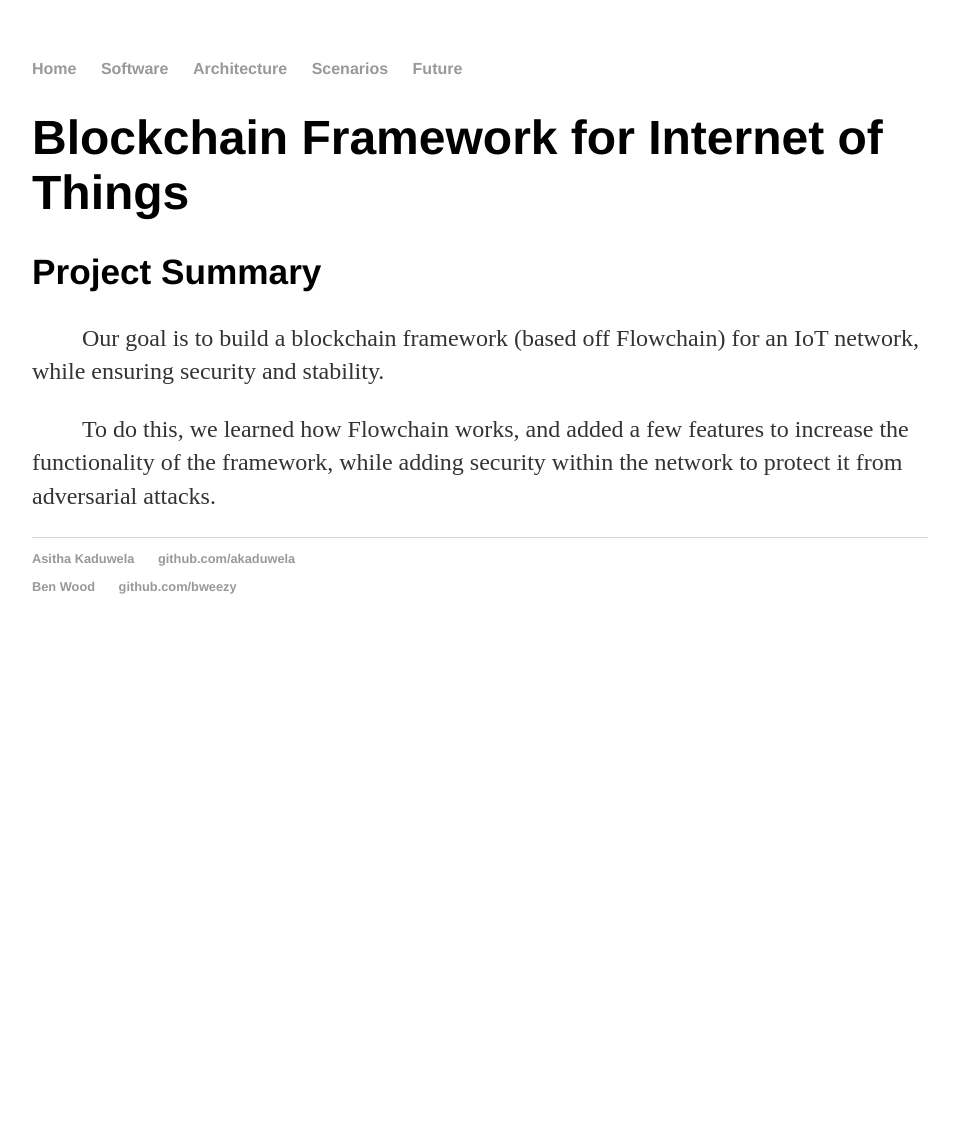
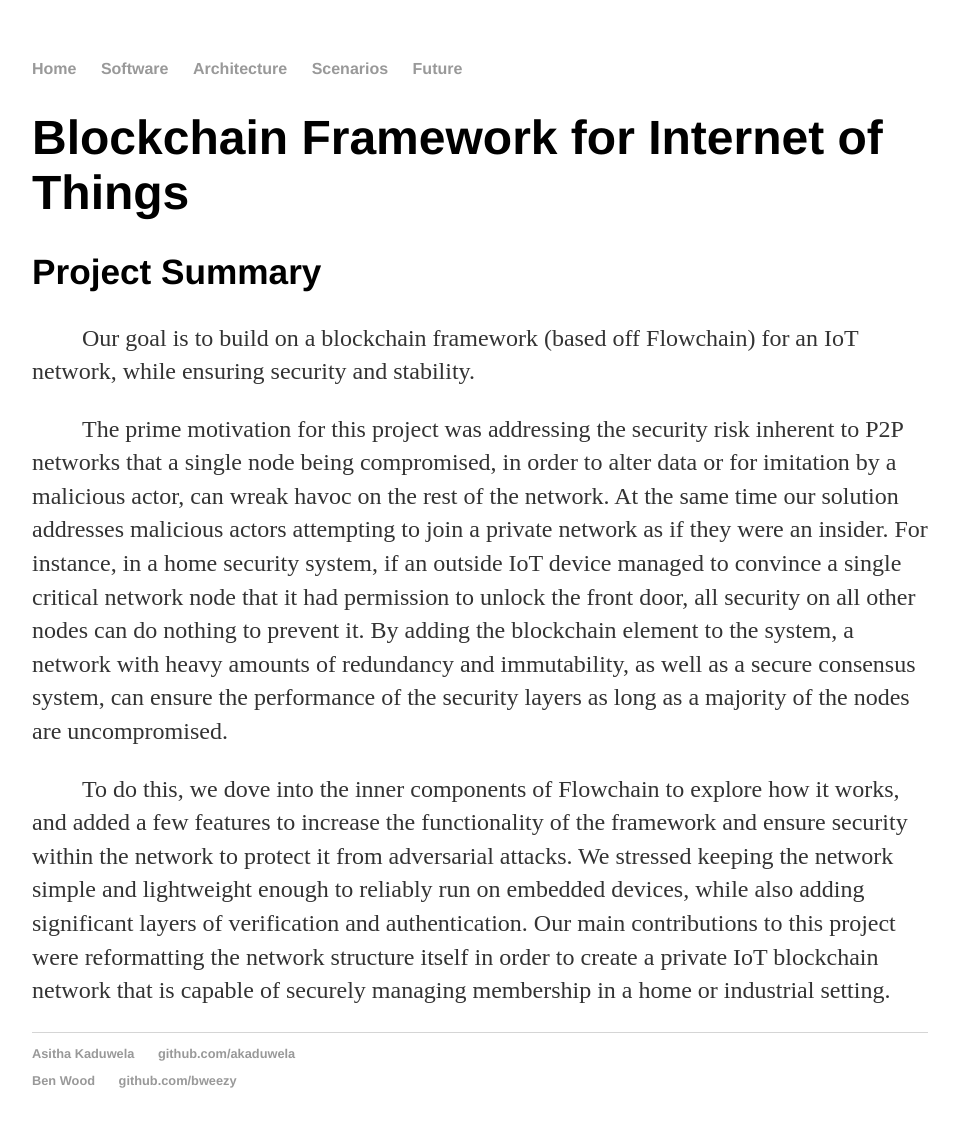
Before and after one commit to UCLA-ECE209AS-2018W/Asitha-Ben, a Jekyll site: the page built from index.html, in a window 1280 px wide. Shown: the whole page, without its empty margins (160-1119 px from the left). Built offline with Jekyll 4.4.1, drawn with Linux system fonts in a browser that asks for light colours; before the commit the page ends 900 px from its top, so only the background shows below that.

Commit message:
updated home page

```diff
--- a/index.html
+++ b/index.html
@@ -5,9 +5,12 @@ title: Blockchain Framework for Internet of Things
 <div class="blurb">
 	<h1>Blockchain Framework for Internet of Things</h1>
 	<h2>Project Summary</h2>
-	<p>Our goal is to build a blockchain framework (based off Flowchain) for an IoT network, while ensuring security and stability.</p>
+	<p>Our goal is to build on a blockchain framework (based off Flowchain) for an IoT network, while ensuring security and stability.</p>
 	<p>
-	To do this, we learned how Flowchain works, and added a few features to increase the functionality of the framework, while adding security
-		within the network to protect it from adversarial attacks.
+	The prime motivation for this project was addressing the security risk inherent to P2P networks that a single node being compromised, in order to alter data or for imitation by a malicious actor, can wreak havoc on the rest of the network. At the same time our solution addresses malicious actors attempting to join a private network as if they were an insider. For instance, in a home security system, if an outside IoT device managed to convince a single critical network node that it had permission to unlock the front door, all security on all other nodes can do nothing to prevent it. By adding the blockchain element to the system, a network with heavy amounts of redundancy and immutability, as well as a secure consensus system, can ensure the performance of the security layers as long as a majority of the nodes are uncompromised.
+	</p>
+	<p>
+	To do this, we dove into the inner components of Flowchain to explore how it works, and added a few features to increase the functionality of the framework and ensure security within the network to protect it from adversarial attacks. We stressed keeping the network simple and lightweight enough to reliably run
+	on embedded devices, while also adding significant layers of verification and authentication. Our main contributions to this project were reformatting the network structure itself in order to create a private IoT blockchain network that is capable of securely managing membership in a home or industrial setting.
 	</p>
 </div><!-- /.blurb -->
```
